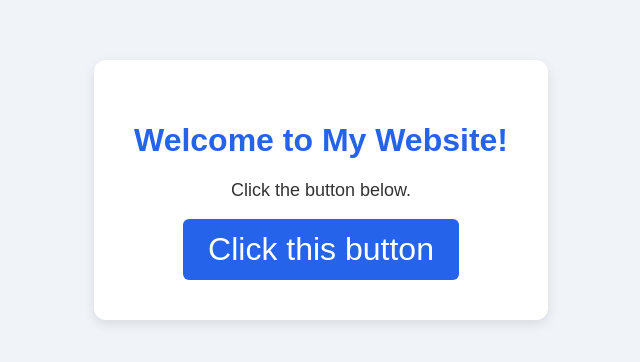
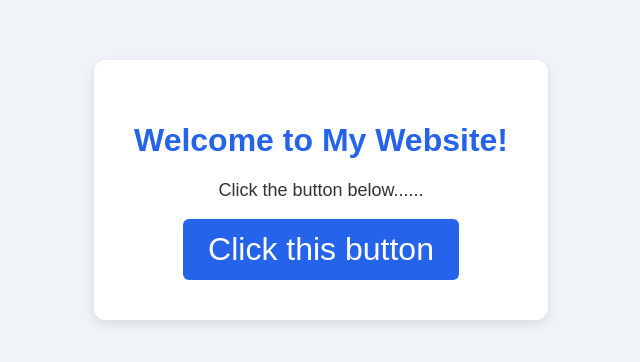
Before and after one commit to naamiahmed/devops_test_repo, a plain HTML site: page FE/index.html in a window 1280 px wide. Shown: the part 210-572 px from the top of the page, 319-959 px from the left. Drawn offline with Linux system fonts and the light colour scheme.

Commit message:
update message text in index.html for clarity

```diff
--- a/FE/index.html
+++ b/FE/index.html
@@ -10,7 +10,7 @@
 
     <div class="container">
         <h1>Welcome to My Website!</h1>
-        <p id="message">Click the button below.</p>
+        <p id="message">Click the button below......</p>
 
         <button onclick="changeMessage()">Click this button</button>
     </div>
```
